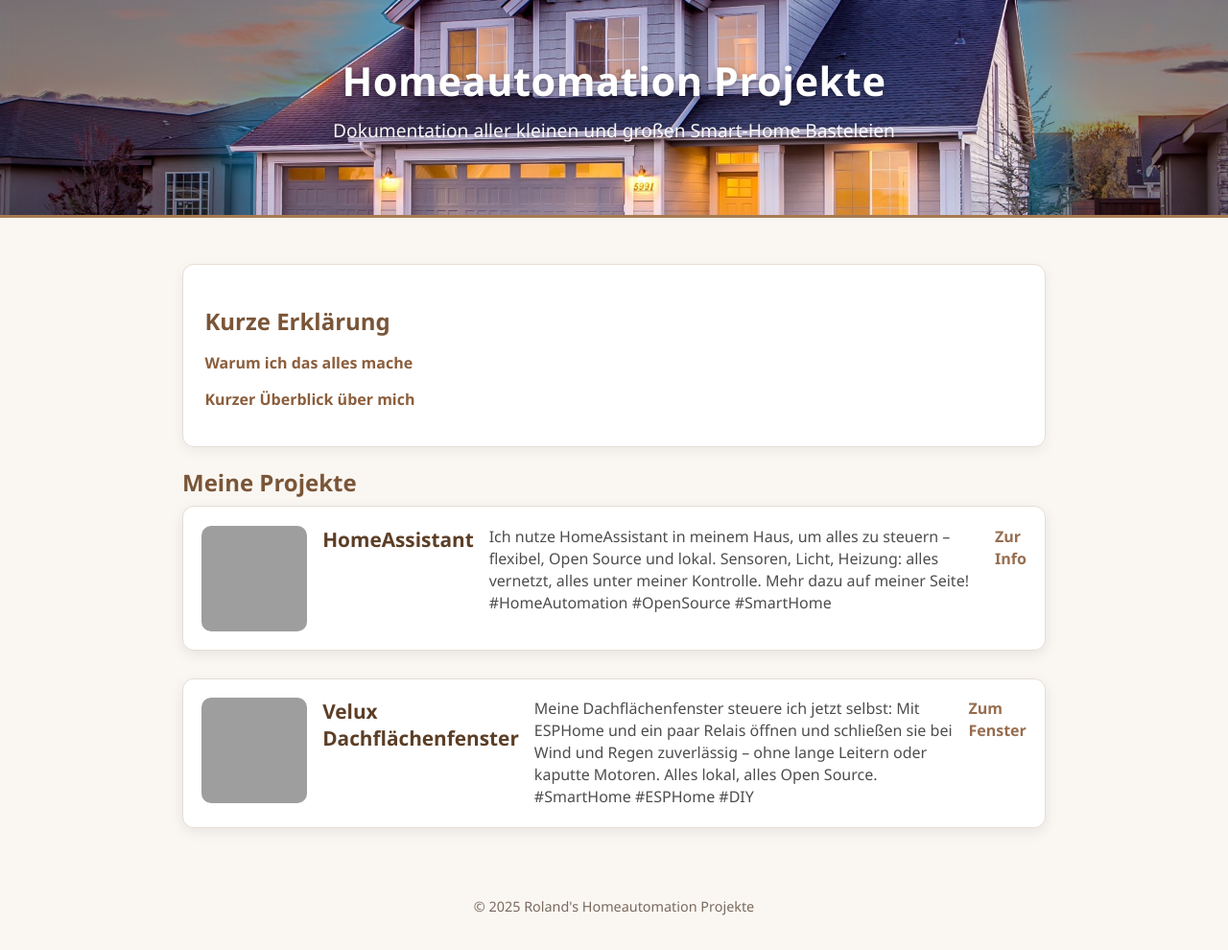
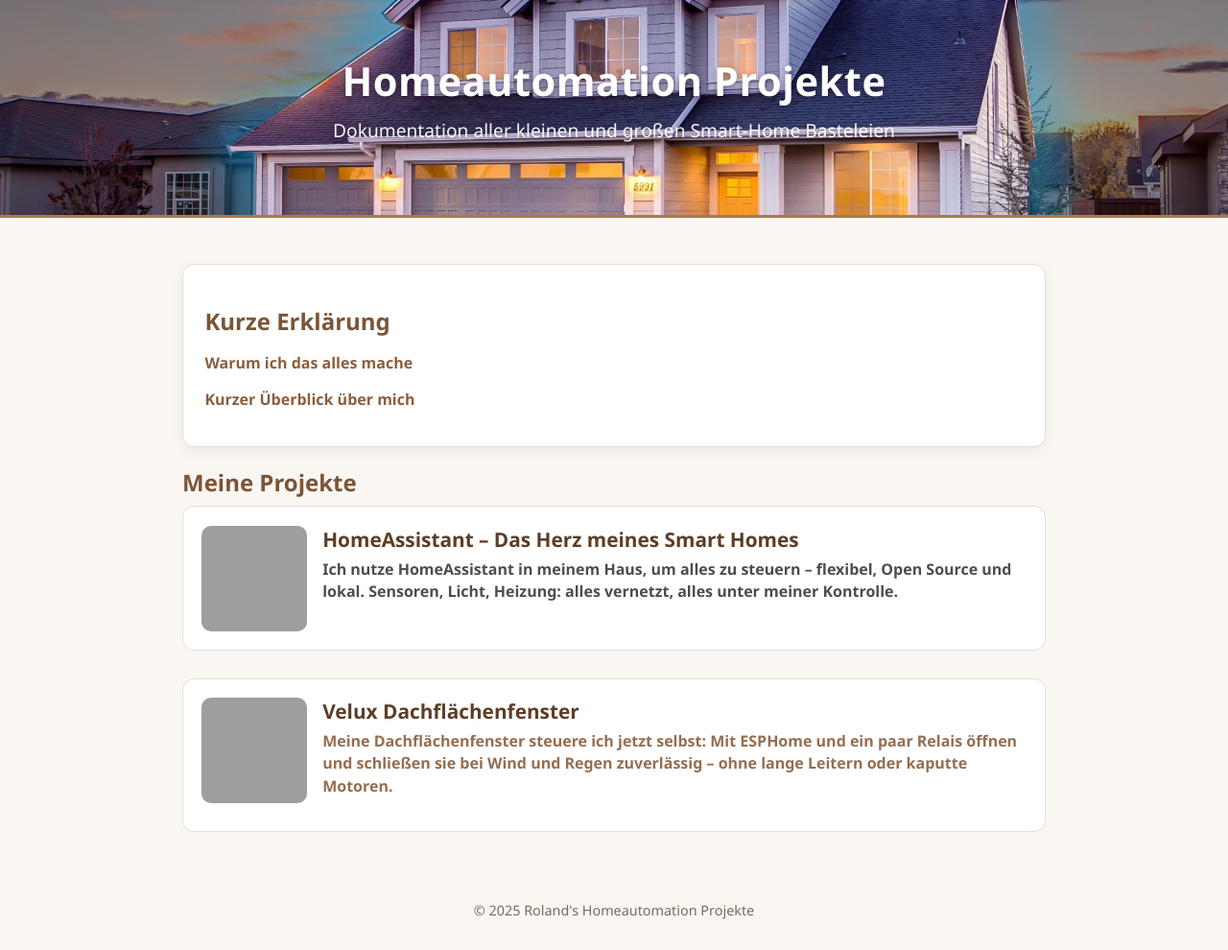
Before and after one commit to schu-r/homeautomation, a Jekyll site: the page index.html, which Jekyll copies as it is, in a window 1280 px wide. Shown: the whole page at 96% size. Built offline with Jekyll 4.4.1, drawn with Linux system fonts in a browser that asks for light colours; grey boxes are pictures that could not be loaded.

Commit message:
Optimize Project Cards

```diff
--- a/index.html
+++ b/index.html
@@ -46,32 +46,53 @@
     }
     .projects {
   display: flex;
-        flex-direction: column; /* stapelt Karten untereinander */
+  flex-direction: column; /* Karten untereinander */
   gap: 1.8rem;
 }
+
+.project-card-link {
+  text-decoration: none; /* Linktext nicht unterstreichen */
+  color: inherit;        /* Schriftfarbe übernehmen */
+  display: block;        /* Link nimmt Blockgröße ein */
+}
+
+.project-card-link:hover .project-card {
+  transform: translateY(-4px);
+  box-shadow: 0 6px 18px rgba(0,0,0,0.12);
+}
+
 .project-card {
+  display: flex;
+  gap: 1rem;
+  align-items: flex-start;
   background: #fff;
   padding: 1.2rem;
   border-radius: 12px;
-      box-shadow: 0 4px 14px rgba(0,0,0,0.08);
   border: 1px solid #e6ddd4;
-      display: flex;
-      gap: 1rem;
-      align-items: flex-start;
   transition: transform 0.15s ease, box-shadow 0.15s ease;
 }
-    .project-card:hover {
-      transform: translateY(-4px);
-      box-shadow: 0 6px 18px rgba(0,0,0,0.12);
+
+.project-card img {
+  width: 110px;
+  height: 110px;
+  border-radius: 10px;
+  object-fit: cover;
+  flex-shrink: 0;
 }
-    .project-card h3 {
-      margin-top: 0;
-      margin-bottom: 0.6rem;
+
+.project-card-content {
+  display: flex;
+  flex-direction: column;
+}
+
+.project-card-content h3 {
+  margin: 0;
   font-size: 1.3rem;
   color: #5c3e26;
 }
-    .project-card p {
-      margin: 0;
+
+.project-card-content p {
+  margin-top: 0.4rem;
   line-height: 1.45;
   opacity: 0.9;
 }
@@ -117,18 +138,25 @@
 
     <div class="projects">
 
+        <a href="projects/homeassistant" class="project-card-link">
        <div class="project-card">
-        <img src="https://upload.wikimedia.org/wikipedia/commons/thumb/a/ab/New_Home_Assistant_logo.svg/1200px-New_Home_Assistant_logo.svg.png" alt="Projektbild" style="width:110px; height:110px; border-radius:10px; object-fit:cover; flex-shrink:0;" />
-        <h3>HomeAssistant</h3>
-        <p>Ich nutze HomeAssistant in meinem Haus, um alles zu steuern – flexibel, Open Source und lokal. Sensoren, Licht, Heizung: alles vernetzt, alles unter meiner Kontrolle. Mehr dazu auf meiner Seite! #HomeAutomation #OpenSource #SmartHome</p>
-        <p><a href="projects/homeassistant" >Zur Info</a></p>
+        <img src="https://upload.wikimedia.org/wikipedia/commons/thumb/a/ab/New_Home_Assistant_logo.svg/1200px-New_Home_Assistant_logo.svg.png" alt="Projektbild" />
+        <div class="project-card-content">
+            <h3>HomeAssistant – Das Herz meines Smart Homes</h3>
+            <p>Ich nutze HomeAssistant in meinem Haus, um alles zu steuern – flexibel, Open Source und lokal. Sensoren, Licht, Heizung: alles vernetzt, alles unter meiner Kontrolle.</p>
         </div>
+        </div>
+        </a>
+
+        <a href="projects/dachflaechenfenster">
         <div class="project-card">
-        <img src="https://benz24.at/media/catalog/product/cache/bfcae97d2193cbe275913001b48435f4/1/1/115328-01-xxl_2.jpg" alt="Projektbild" style="width:110px; height:110px; border-radius:10px; object-fit:cover; flex-shrink:0;" />
+        <img src="https://benz24.at/media/catalog/product/cache/bfcae97d2193cbe275913001b48435f4/1/1/115328-01-xxl_2.jpg" alt="Projektbild" />
+        <div class="project-card-content">
             <h3>Velux Dachflächenfenster</h3>
-        <p>Meine Dachflächenfenster steuere ich jetzt selbst: Mit ESPHome und ein paar Relais öffnen und schließen sie bei Wind und Regen zuverlässig – ohne lange Leitern oder kaputte Motoren. Alles lokal, alles Open Source. #SmartHome #ESPHome #DIY</p>
-        <p><a href="projects/dachflaechenfenster" >Zum Fenster</a></p>
+            <p>Meine Dachflächenfenster steuere ich jetzt selbst: Mit ESPHome und ein paar Relais öffnen und schließen sie bei Wind und Regen zuverlässig – ohne lange Leitern oder kaputte Motoren.</p>
         </div>
+        </div>
+        </a>
 
 
 
```
Lines whose indentation alone changed are shown as unchanged.
